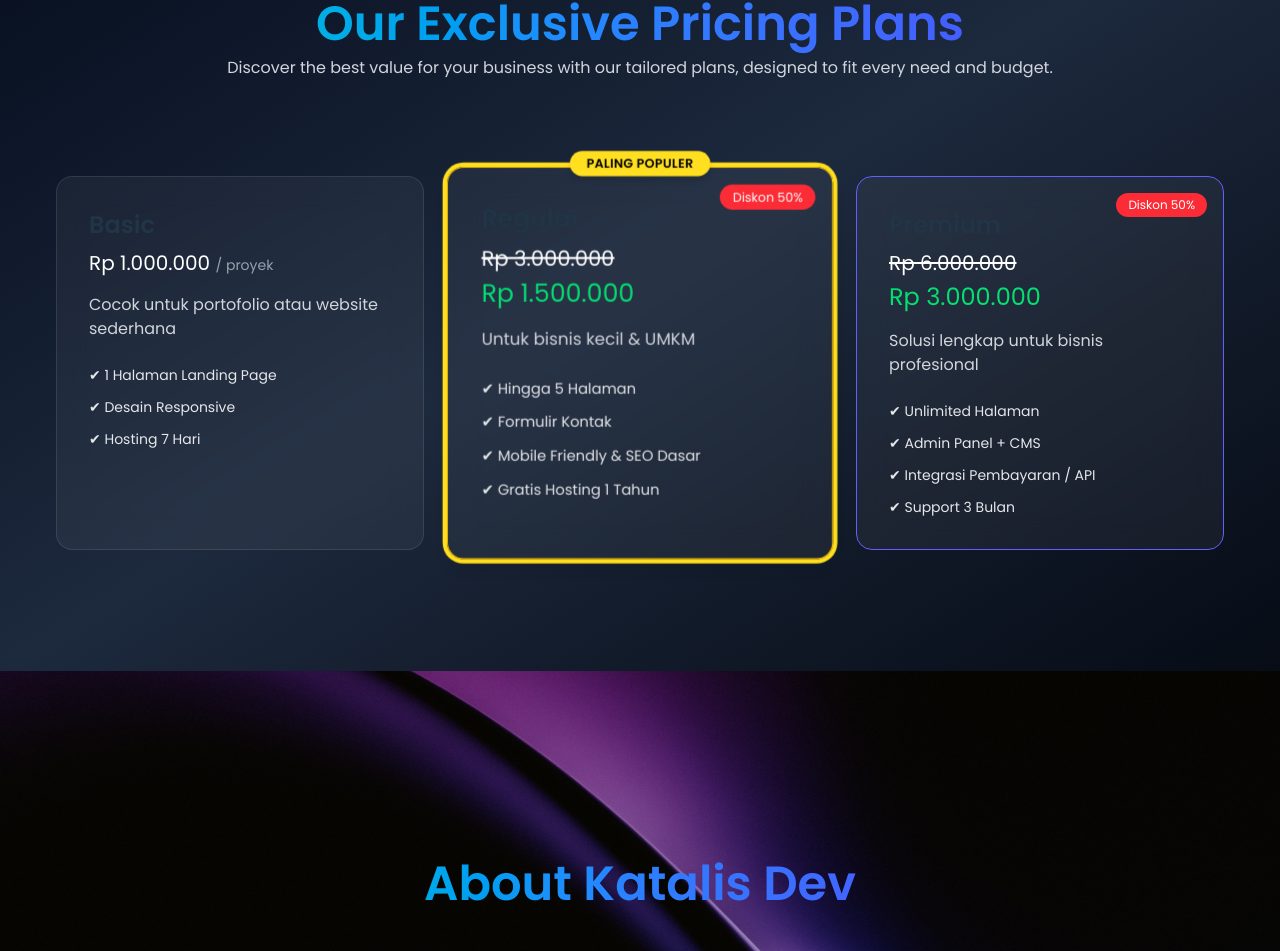
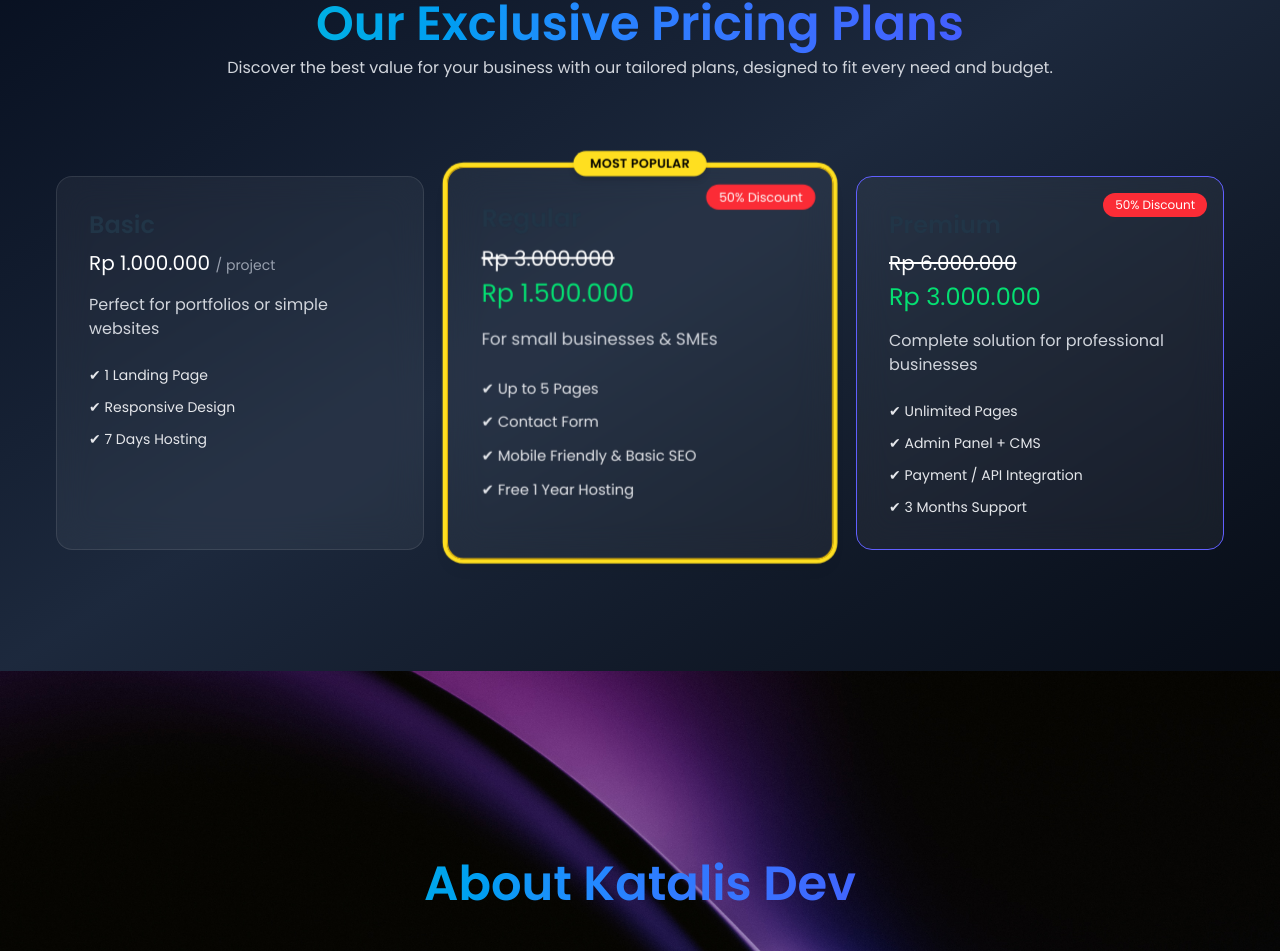
Before and after one commit to katalis-development/katalis-dev, a Vue app: page / in a window 1280 px wide. Shown: the part 1793-2744 px from the top of the page. Built offline with nearby package versions, Linux system fonts and the light colour scheme.

Commit message:
fix: adjust wording all

```diff
--- a/src/components/PricingPlans.vue
+++ b/src/components/PricingPlans.vue
@@ -1,7 +1,14 @@
 <template>
-    <section id="pricing" class=" min-h-screen flex items-center justify-center px-4 py-20 bg-gradient-to-br from-[#060d1d] via-slate-800 to-[#070c16]">
+  <section
+    id="pricing"
+    class="min-h-screen flex items-center justify-center px-4 py-20 bg-gradient-to-br from-[#060d1d] via-slate-800 to-[#070c16]"
+  >
     <div class="max-w-7xl w-full text-center">
-        <div class="text-center mb-24" data-aos="fade-up" data-aos-duration="1000">
+      <div
+        class="text-center mb-24"
+        data-aos="fade-up"
+        data-aos-duration="1000"
+      >
         <h2
           class="text-4xl md:text-5xl py-2 font-extrabold bg-clip-text text-transparent bg-gradient-to-r from-teal-400 via-blue-500 to-indigo-600"
         >
@@ -11,13 +18,14 @@
       </div>
       <div class="grid grid-cols-1 md:grid-cols-3 gap-8 px-10">
         <div
-                v-for="(plan, index) in plans"
+          v-for="(plan, index) in localizedPlans"
           :key="index"
           class="glass relative rounded-2xl p-8 text-left border transition duration-300 hover:scale-105 hover:shadow-2xl hover:border-teal-400"
           :class="{
             'border-indigo-500': plan.discount && !plan.popular,
             'border-white/10': !plan.discount && !plan.popular,
-                    'ring-4 ring-yellow-300 border-yellow-400 scale-105 bg-white/5 shadow-lg': plan.popular
+            'ring-4 ring-yellow-300 border-yellow-400 scale-105 bg-white/5 shadow-lg':
+              plan.popular,
           }"
           data-aos="fade-up"
           :data-aos-delay="index * 100"
@@ -27,7 +35,7 @@
             v-if="plan.discount"
             class="absolute top-4 right-4 bg-red-500 text-xs px-3 py-1 rounded-full text-white"
           >
-                    Diskon 50%
+            {{ $t("pricing.discount") }}
           </div>
 
           <!-- Badge Paling Populer -->
@@ -35,25 +43,35 @@
             v-if="plan.popular"
             class="absolute -top-4 left-1/2 -translate-x-1/2 bg-yellow-300 text-black font-bold px-4 py-1 rounded-full text-xs shadow-md uppercase tracking-wide"
           >
-                    Paling Populer
+            {{ $t("pricing.popular") }}
           </div>
 
           <h2 class="text-2xl font-semibold mb-2">{{ plan.name }}</h2>
 
           <div v-if="plan.discount">
-                    <p class="text-xl text-white mb-1 line-through">{{ formatRupiah(plan.originalPrice) }}</p>
-                    <p class="text-2xl text-green-400 mb-4">{{ formatRupiah(plan.price) }}</p>
+            <p class="text-xl text-white mb-1 line-through">
+              {{ formatRupiah(plan.originalPrice) }}
+            </p>
+            <p class="text-2xl text-green-400 mb-4">
+              {{ formatRupiah(plan.price) }}
+            </p>
           </div>
           <div v-else>
-                    <p class="text-xl text-white mb-4">{{ formatRupiah(plan.price) }} <span class="text-sm text-gray-400">/ proyek</span></p>
+            <p class="text-xl text-white mb-4">
+              {{ formatRupiah(plan.price) }}
+              <span class="text-sm text-gray-400">{{
+                $t("pricing.perProject")
+              }}</span>
+            </p>
           </div>
 
           <p class="text-gray-300 mb-6">{{ plan.description }}</p>
           <ul class="space-y-3 text-sm text-gray-200">
-                    <li v-for="(feature, i) in plan.features" :key="i">✔ {{ feature }}</li>
+            <li v-for="(feature, i) in plan.features" :key="i">
+              ✔ {{ feature }}
+            </li>
           </ul>
         </div>
-
       </div>
     </div>
   </section>
@@ -64,44 +82,45 @@
   name: "PricingPlans",
   data() {
     return {
-        plans: [
-          {
-            name: "Basic",
+      planTypes: ["basic", "regular", "premium"],
+      planPrices: {
+        basic: {
           price: 1000000,
-            description: "Cocok untuk portofolio atau website sederhana",
-            features: ["1 Halaman Landing Page", "Desain Responsive", "Hosting 7 Hari"],
+          originalPrice: null,
           discount: false,
+          popular: false,
         },
-          {
-            name: "Regular",
+        regular: {
           price: 1500000,
           originalPrice: 3000000,
-            description: "Untuk bisnis kecil & UMKM",
-            features: [
-              "Hingga 5 Halaman",
-              "Formulir Kontak",
-              "Mobile Friendly & SEO Dasar",
-              "Gratis Hosting 1 Tahun",
-            ],
           discount: true,
-            popular: true
+          popular: true,
         },
-          {
-            name: "Premium",
+        premium: {
           price: 3000000,
           originalPrice: 6000000,
-            description: "Solusi lengkap untuk bisnis profesional",
-            features: [
-              "Unlimited Halaman",
-              "Admin Panel + CMS",
-              "Integrasi Pembayaran / API",
-              "Support 3 Bulan",
-            ],
           discount: true,
-            popular: false
+          popular: false,
         },
-        ],
+      },
     };
+  },
+  computed: {
+    localizedPlans() {
+      return this.planTypes.map((type) => {
+        const priceInfo = this.planPrices[type];
+        return {
+          key: type,
+          name: this.$t(`pricing.plans.${type}.name`),
+          price: priceInfo.price,
+          originalPrice: priceInfo.originalPrice,
+          description: this.$t(`pricing.plans.${type}.description`),
+          features: this.getFeatures(type),
+          discount: priceInfo.discount,
+          popular: priceInfo.popular,
+        };
+      });
+    },
   },
   methods: {
     formatRupiah(value) {
@@ -110,6 +129,26 @@
         currency: "IDR",
         minimumFractionDigits: 0,
       }).format(value);
+    },
+    getFeatures(planType) {
+      const features = [];
+      let i = 0;
+
+      while (true) {
+        const feature = this.$t(`pricing.plans.${planType}.features.${i}`);
+        if (feature === `pricing.plans.${planType}.features.${i}`) {
+          break;
+        }
+        features.push(feature);
+        i++;
+      }
+
+      return features;
+    },
+  },
+  watch: {
+    "$i18n.locale"() {
+      this.$forceUpdate();
     },
   },
 };
--- a/src/i18n/index.js
+++ b/src/i18n/index.js
@@ -47,6 +47,40 @@ const messages = {
     pricing: {
       title: "Our Exclusive Pricing Plans",
       desc: "Discover the best value for your business with our tailored plans, designed to fit every need and budget.",
+      plans: {
+        basic: {
+          name: "Basic",
+          description: "Perfect for portfolios or simple websites",
+          features: {
+            0: "1 Landing Page",
+            1: "Responsive Design",
+            2: "7 Days Hosting",
+          },
+        },
+        regular: {
+          name: "Regular",
+          description: "For small businesses & SMEs",
+          features: {
+            0: "Up to 5 Pages",
+            1: "Contact Form",
+            2: "Mobile Friendly & Basic SEO",
+            3: "Free 1 Year Hosting",
+          },
+        },
+        premium: {
+          name: "Premium",
+          description: "Complete solution for professional businesses",
+          features: {
+            0: "Unlimited Pages",
+            1: "Admin Panel + CMS",
+            2: "Payment / API Integration",
+            3: "3 Months Support",
+          },
+        },
+      },
+      discount: "50% Discount",
+      popular: "Most Popular",
+      perProject: "/ project",
     },
     about: {
       title: "About Katalis Dev",
@@ -87,89 +121,124 @@ const messages = {
     },
   },
   id: {
+    // Bahasa Indonesia yang lebih santai dan ramah
     nav: {
       home: "Beranda",
       services: "Layanan",
       pricing: "Harga",
-      about: "Tentang",
-      contact: "Kontak",
+      about: "Tentang Kita",
+      contact: "Hubungi",
       brandName: "Katalis Dev",
     },
     hero: {
-      title: "Mengkatalisasi Transformasi Digital Anda dengan",
+      title: "Bikin Bisnis Kamu Makin Kece dengan",
       subtitle:
-        "Kami menciptakan solusi web modern, skalabel untuk mengangkat merek Anda dan mempercepat kesuksesan Anda.",
-      cta: "Mulai Sekarang",
+        "Kita bikin website keren yang bakal naikin brand kamu ke level berikutnya!",
+      cta: "Yuk, Mulai!",
     },
     services: {
-      title: "Layanan Unggulan Kami",
-      desc: "Nikmati solusi terbaik yang kami tawarkan untuk membantu bisnismu tumbuh dan berkembang!",
+      title: "Layanan Kece Kita",
+      desc: "Coba deh solusi terbaik dari kita buat ngembangin bisnis kamu!",
       webDev: {
-        title: "Pengembangan Web",
-        desc: "Membangun situs web modern, responsif, dan skalabel dengan teknologi terkini.",
+        title: "Bikin Website",
+        desc: "Kita bikinin website keren, responsif, dan gampang diakses pakai teknologi terkini.",
       },
       mobileApps: {
         title: "Aplikasi Mobile",
-        desc: "Menciptakan aplikasi mobile yang indah dan fungsional sesuai kebutuhan Anda.",
+        desc: "Aplikasi yang cantik dan fungsional, pas banget sama kebutuhan kamu.",
       },
       uiux: {
         title: "Desain UI/UX",
-        desc: "Mendesain antarmuka yang berpusat pada pengguna yang menakjubkan dan mudah digunakan.",
+        desc: "Desain antarmuka yang ciamik dan gampang dipake, bikin pengguna betah.",
       },
       seo: {
         title: "Optimasi SEO",
-        desc: "Tingkatkan visibilitas situs web Anda dan peringkat lebih tinggi di mesin pencari secara organik.",
+        desc: "Biar website kamu nongol di halaman pertama pencarian Google!",
       },
       cloud: {
         title: "Integrasi Cloud",
-        desc: "Mengintegrasikan layanan cloud dengan mulus untuk menskalakan dan memodernisasi operasi bisnis Anda.",
+        desc: "Ngebantu bisnis kamu pake layanan cloud dengan mulus buat operasional yang lebih modern.",
       },
       maintenance: {
-        title: "Pemeliharaan & Dukungan",
-        desc: "Menyediakan pembaruan berkelanjutan, pemantauan, dan dukungan teknis untuk menjaga Anda tetap berjalan lancar.",
+        title: "Dukungan & Maintenance",
+        desc: "Selalu update, pantau, dan bantu teknis biar website kamu tetap jalan mulus.",
       },
     },
     pricing: {
-      title: "Pilih Paket Harga Sesuai Kebutuhanmu",
-      desc: "Temukan paket yang tepat dengan harga terbaik untuk bisnismu, mulai dari yang simple hingga yang lengkap!"
+      title: "Pilih Paket Harga yang Cocok",
+      desc: "Ada paket buat semua kebutuhan dan budget, dari yang simpel sampai yang lengkap!",
+      plans: {
+        basic: {
+          name: "Basic",
+          description: "Pas buat portofolio atau website simpel",
+          features: {
+            0: "1 Halaman Landing Page",
+            1: "Desain Keren Responsive",
+            2: "Hosting 7 Hari",
+          },
+        },
+        regular: {
+          name: "Regular",
+          description: "Buat bisnis kecil & UMKM",
+          features: {
+            0: "Sampai 5 Halaman",
+            1: "Form Kontak",
+            2: "Mobile Friendly & SEO Dasar",
+            3: "Gratis Hosting 1 Tahun",
+          },
+        },
+        premium: {
+          name: "Premium",
+          description: "Buat bisnis yang pengen tampil profesional",
+          features: {
+            0: "Halaman Tanpa Batas",
+            1: "Admin Panel + CMS",
+            2: "Integrasi Pembayaran / API",
+            3: "Support 3 Bulan",
+          },
+        },
+      },
+      discount: "Diskon 50%",
+      popular: "Paling Laris!",
+      perProject: "/ proyek",
     },
     about: {
-      title: "Tentang Katalis Dev",
+      title: "Kenalan sama Katalis Dev",
       intro:
-        'Di <span class="font-semibold text-white">Katalis Dev</span>, kami bersemangat membantu bisnis merangkul era digital. Dengan komitmen mendalam terhadap inovasi dan kualitas, kami menciptakan situs web, aplikasi mobile, dan pengalaman digital yang kuat yang mengkatalisasi pertumbuhan dan transformasi Anda.',
+        'Di <span class="font-semibold text-white">Katalis Dev</span>, kita suka banget bantu bisnis masuk ke era digital. Dengan semangat inovasi dan kualitas, kita bikin website keren, aplikasi mobile, dan pengalaman digital yang bakal dorong pertumbuhan bisnismu!',
       vision: {
-        title: "Visi Kami",
-        desc: "Memberdayakan bisnis dengan memberikan solusi digital kelas dunia dan mendorong transformasi yang berdampak.",
+        title: "Visi Kita",
+        desc: "Pengen bantu bisnis kamu tumbuh dengan solusi digital keren yang berdampak.",
       },
       mission: {
-        title: "Misi Kami",
-        desc: "Berinovasi, merancang, dan mengembangkan produk yang tidak hanya memenuhi tetapi melampaui harapan klien dengan teknologi mutakhir.",
+        title: "Misi Kita",
+        desc: "Bikin produk inovatif yang ngga cuma sesuai, tapi lebih dari yang kamu harapkan.",
       },
       values: {
-        title: "Nilai-nilai Kami",
-        desc: "Integritas, inovasi, kolaborasi, dan dorongan tanpa henti untuk keunggulan dalam setiap proyek yang kami lakukan.",
+        title: "Nilai Kita",
+        desc: "Jujur, inovatif, kolaboratif, dan selalu kasih yang terbaik di setiap proyek.",
       },
     },
     contact: {
-      title: "Hubungi Kami",
+      title: "Yuk, Ngobrol!",
       subtitle:
-        "Punya proyek dalam pikiran? Mari kita bangun sesuatu yang luar biasa bersama. Kirimkan pesan dan kami akan segera menghubungi Anda!",
+        "Punya ide proyek? Ayo kita wujudkan bareng! Tinggal kirim pesan, nanti kita hubungin balik secepatnya!",
       name: "Nama",
       email: "Email",
       message: "Pesan",
-      namePlaceholder: "Nama Anda",
-      emailPlaceholder: "Email Anda",
-      messagePlaceholder: "Tulis pesan Anda...",
+      namePlaceholder: "Nama kamu",
+      emailPlaceholder: "Email kamu",
+      messagePlaceholder: "Tulis pesanmu di sini...",
       submit: "Kirim Pesan",
     },
     footer: {
       tagline:
-        "Memimpin jalan dalam inovasi digital, memberikan solusi berkinerja tinggi untuk bisnis di seluruh dunia.",
+        "Jadi pionir inovasi digital, kasih solusi terbaik buat bisnis di seluruh dunia.",
       copyright: "© 2025 Katalis Dev. Hak Cipta Dilindungi.",
-      quickLinks: "Tautan Cepat",
-      followUs: "Ikuti Kami",
+      quickLinks: "Link Cepat",
+      followUs: "Follow Kita",
       crafted:
-        "Dibuat dengan ❤️ oleh Katalis Dev | Dirancang untuk web modern.",
+        "Dibuat dengan ❤️ oleh Katalis Dev | Dirancang buat web zaman now.",
     },
   },
 };
```
Lines whose indentation alone changed are shown as unchanged.
